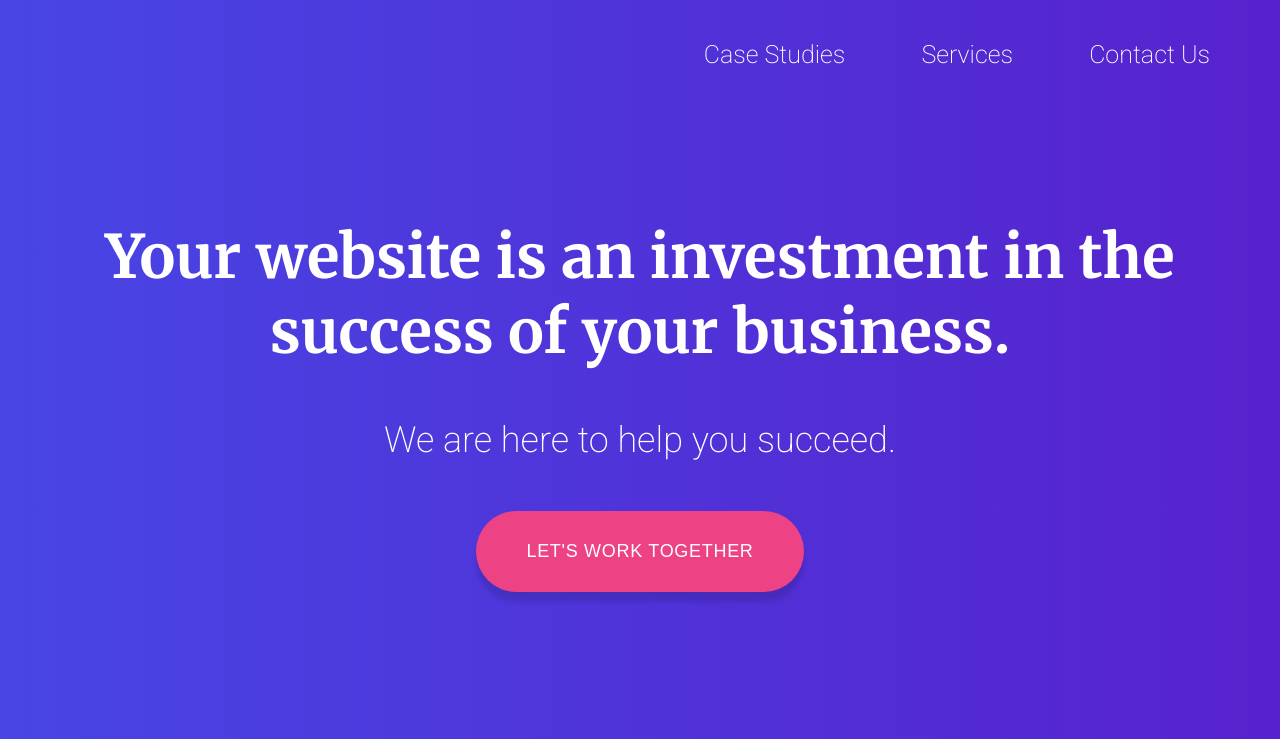
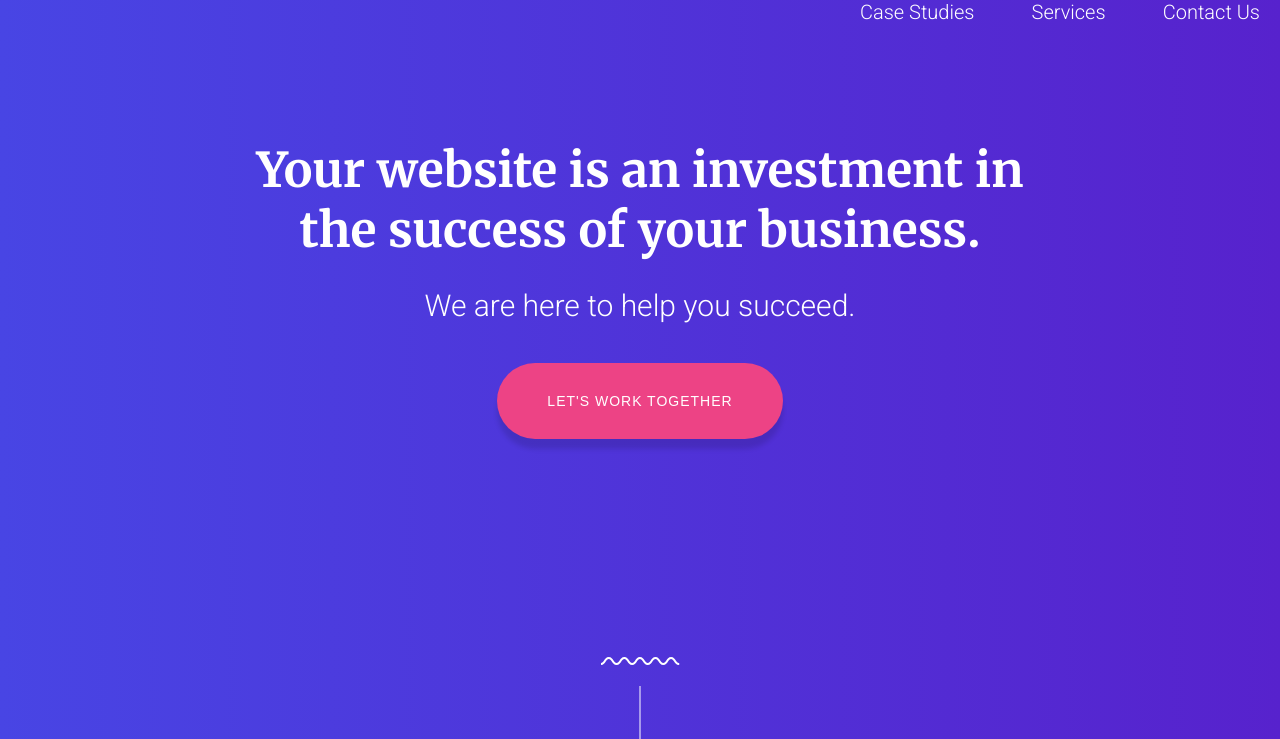
Before and after one commit to RemcoKuipers/huiswerk-les4-frontend-html-css-concept-opdracht, a website: page index.html in a window 1280 px wide. Shown: the top 739 px of the page. Drawn offline with Linux system fonts and the light colour scheme.

Commit message:
aanpassingen opdracht 2 de introductie zit er ook bij en wat aanpassingen gedaan in css want het was een rommeltje

```diff
--- a/CSS/styles.css
+++ b/CSS/styles.css
@@ -33,30 +33,69 @@
 
 }
 
+a,
+a:visited,
+a:link {
+    text-decoration: none;
+    color: var(--Paars-color);
+}
 /* ------------------------------- 2. Typography ----------------------------------- */
 h1, h2, h3, h4, h5, h6 {
-    font-family: "Merriweather", serif;
+    font-family: "Merriweather", "Times New Roman", serif;
+}
+h1, h2{
+    font-size: 48px;
+    padding: 16px 0;
+}
+
+h6{
+    font-size: 32px;
+    line-height: 1.5;
+    padding: 12px 0;
+}
+
+p{
+    margin: 12px 0;
 }
 
 body {
-    font-family: "Roboto", sans-serif;
+    font-family: "Roboto", Arial, sans-serif;
+    font-size: 20px;
+    font-weight: 300;
 }
 
 /* ------------------------------- 3. Layout --------------------------------------- */
 
 /* --------------- 3.1 Reusables ----------------------- */
+.outer-container {
+    width: 100%;
+    display: flex;
+    flex-direction: row;
+    justify-content: center;
+}
+
 .inner-container {
     display: flex;
     flex-direction: column;
-
+    margin: 0 20px;
     align-items: center;
-    max-width: 1100px;
-    text-align: center;
-    justify-content: space-between;
-    gap: 50px;
+    flex-basis: 1400px;
+    flex-shrink: 1;
+    flex-grow: 0;
 
 }
 
+.text-break {
+    max-width: 850px;
+    text-align: center;
+}
+
+.extra-padding {
+    padding: 100px 0;
+}
+
+
+/* --------------- 3.2 Other --------------------------- */
 button {
     background-color: var(--Roze-color);
     border: none;
@@ -64,13 +103,16 @@ button {
     padding: 30px 50px;
     text-transform: uppercase;
     border-radius: 50px;
-    font-size: 18px;
+    font-size: 14px;
+    font-weight: 300;
     box-shadow: 0 10px 5px rgba(0, 0, 0, 0.12);
-    letter-spacing: 0.7px;
+    letter-spacing: 1px;
+    margin: 28px 0;
 }
 
-
-/* --------------- 3.2 Other --------------------------- */
+button:hover {
+    cursor: pointer;
+}
 
 /* ------------------------------- 4. Areas ---------------------------------------- */
 
@@ -80,48 +122,49 @@ header {
     display: flex;
     flex-direction: column;
     align-items: center;
-    width: 100%;
     background-color: var(--Blauw-color);
     background: linear-gradient(90deg, rgba(72, 69, 228, 1) 0%, rgba(87, 34, 205, 1) 100%);
     color: white;
-    height: 870px;
-    justify-content: space-between;
 }
 
-header h1 {
-    font-size: 60px;
-}
-
-header p {
-    font-size: 36px;
-    font-weight: 200;
+.header-content {
+    padding: 100px 0;
+    margin-bottom: 90px;
+    font-size: 30px;
 }
 
 .navigation-section {
     display: flex;
+    flex-direction: row;
     justify-content: flex-end;
     width: 100%;
-    font-size: 25px;
+
+}
+
+.navigation-section ul {
+    display: flex;
+    flex-direction: row;
+    justify-content: space-between;
+    flex-basis: 400px;
+    list-style-type: none;
+    flex-shrink: 1;
+    flex-grow: 0;
+}
+.navigation-section a{
+    color: white;
 }
 
 
-.navigation-section ol {
-    list-style: none;
+
+/* --------------- 4.2 Introduction ------------------- */
+#introduction {
+    background-color: white;
+    color: var(--Paars-color);
 }
 
-.navigation-link {
-    display: inline-block;
-    padding: 40px 70px 0 0;
+.contact-link{
+    color: var(--Zwart-color);
+    font-weight: 500;
+    margin-top: 100px;
 }
-
-.navigation-link a {
-    text-decoration: none;
-    color: white;
-    font-weight: 200;
-
-
-}
-
-/* --------------- 4.2 Introduction ------------------- */
-
 /* ------------------------------- 5. Media Queries -------------------------------- */
--- a/index.html
+++ b/index.html
@@ -2,29 +2,37 @@
 <html lang="en">
 <head>
     <meta charset="UTF-8">
-    <title>Title</title>
+    <title>Nog invullen</title>
     <link rel="stylesheet" href="CSS/styles.css">
 </head>
 <body>
-<header>
+<header class="outer-container">
+    <div class="inner-container">
     <nav class="navigation-section">
-        <ol>
-            <li class="navigation-link"><a href="#case-studies">Case Studies</a></li>
-            <li class="navigation-link"><a href="#services">Services</a></li>
-            <li class="navigation-link"><a href="#contact-us">Contact Us</a></li>
-        </ol>
+        <ul>
+            <li><a href="#case-studies">Case Studies</a></li>
+            <li><a href="#services">Services</a></li>
+            <li><a href="#contact-us">Contact Us</a></li>
+        </ul>
     </nav>
-    <div class="inner-container">
+    <div class="header-content text-break">
         <h1>Your website is an investment in the success of your business.</h1>
         <p>We are here to help you succeed.</p>
         <button type="button">Let's work together</button>
     </div>
     <img class="squiggle-line-stripe" src="/assets/squiggle_line_stripe.svg"
          alt="squiggle line with a vertical line underneath" />
-
+    </div>
 </header>
 <main>
-
+<section id="introduction" class="outer-container introduction">
+    <div class="inner-container extra-padding text-break">
+<h6>Rekupe is a digital agency in Los Angeles. </h6>
+        <h6>We use strategic UX, SEO optimization and beautiful visual designs to help your business grow.</h6>
+        <h6>We see every project as a fresh opportunity, pushing ourselves to create new digital experiences.</h6>
+        <p class="contact-link">Have a question? <a href="/">Click here</a> to contact us!</p>
+    </div>
+</section>
 </main>
 </body>
 </html>
```
